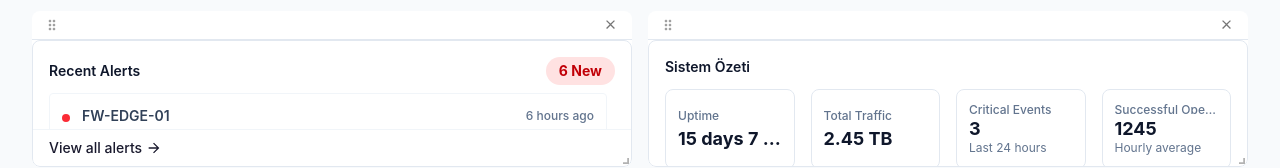
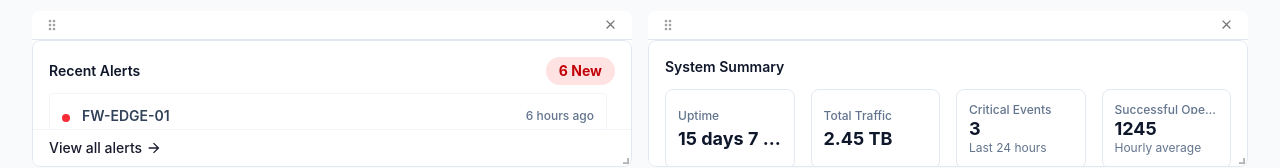
Before and after one commit to aycacerence/Monitoring-dashboard, a React (Vite) app: page / in a window 1280 px wide. Shown: the part 477-645 px from the top of the page. Built offline with nearby package versions, Linux system fonts and the light colour scheme.

Commit message:
fix:translate hatası düzeltildi

```diff
--- a/src/components/alerts/SystemSummaryCard/SystemSummaryCard.jsx
+++ b/src/components/alerts/SystemSummaryCard/SystemSummaryCard.jsx
@@ -1,11 +1,14 @@
 import PropTypes from 'prop-types';
+import { useTranslation } from 'react-i18next';
 import Card from '../../common/Card';
 
 function SystemSummaryCard({ items }) {
+  const { t } = useTranslation();
+
   return (
     <Card hoverable className="h-auto overflow-hidden lg:h-full" noPadding>
       <div className="shrink-0 px-4 pt-4 mb-3">
-        <h2 className="text-sm font-semibold text-slate-900 dark:text-white">Sistem Özeti</h2>
+        <h2 className="text-sm font-semibold text-slate-900 dark:text-white">{t('sidebar.widgets.systemSummary', 'System Summary')}</h2>
       </div>
       <div className="flex flex-col gap-3 px-4 pb-4 sm:grid sm:grid-cols-2 lg:flex lg:h-full lg:flex-1 lg:min-h-0 lg:flex-row lg:items-stretch lg:gap-4">
         {items.map((item, index) => (
```
